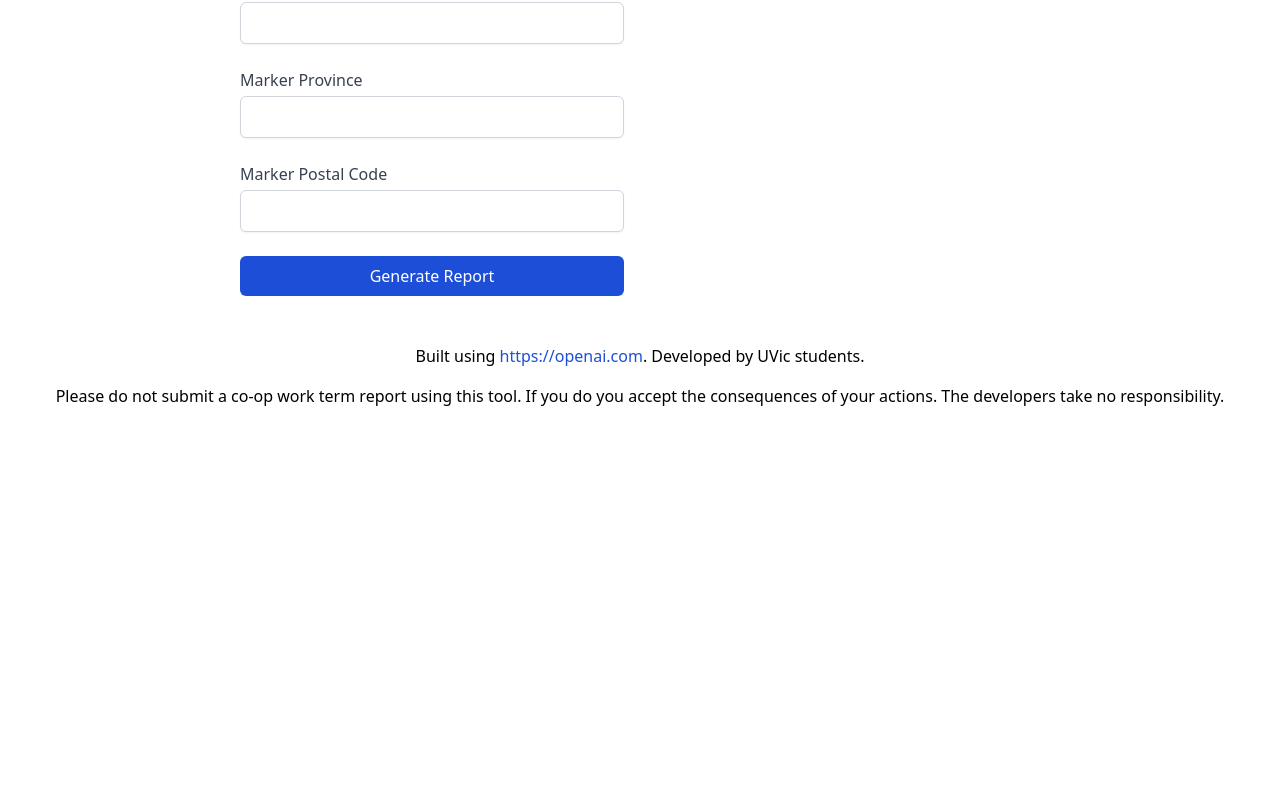
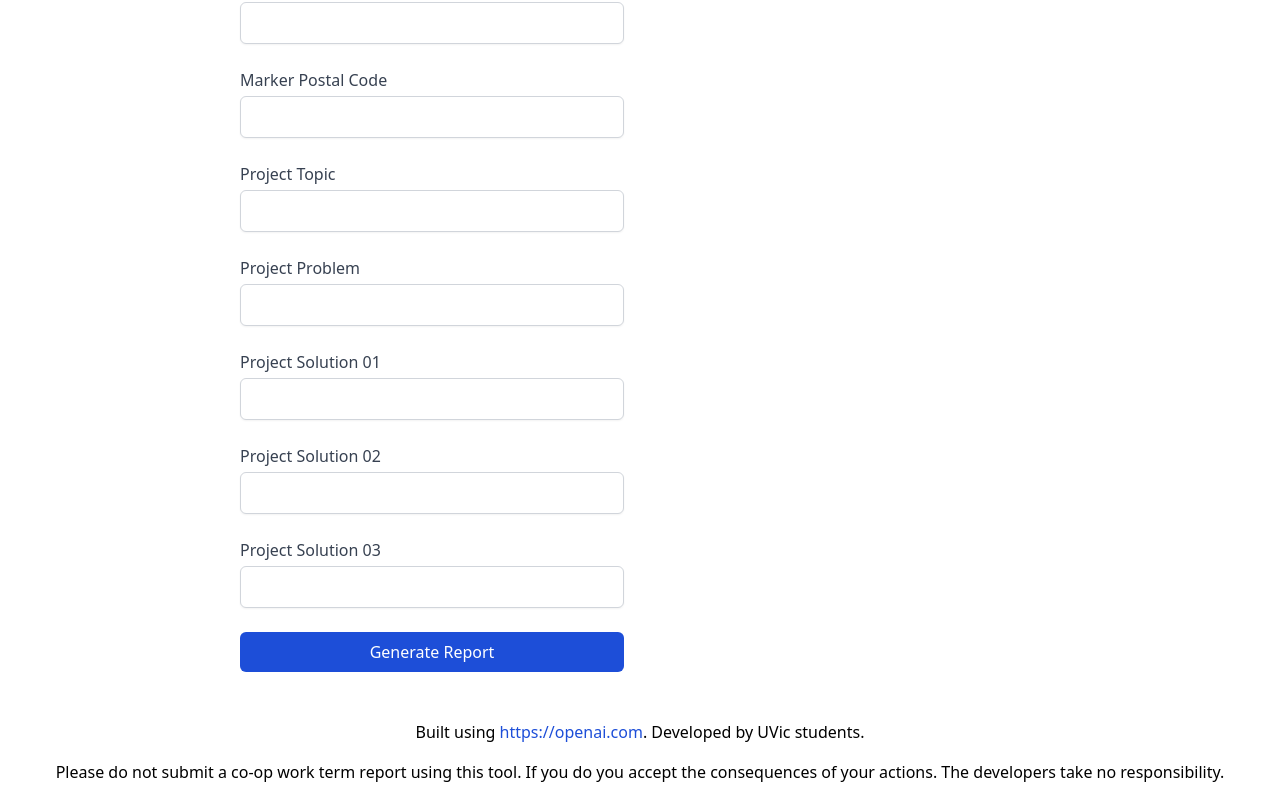
Before and after one commit to malcolmseyd/coop-report-generator, a React (Create React App) app in the folder frontend/: page / in a window 1280 px wide. Shown: the part 1908-2708 px from the top of the page. Before the commit the page ends 2332 px from the top, so only its background shows below. Built offline with nearby package versions, Linux system fonts and the light colour scheme.

Commit message:
add new schema data

```diff
--- a/frontend/src/components/form.tsx
+++ b/frontend/src/components/form.tsx
@@ -17,13 +17,18 @@ const Form = (Props: any) => {
   const [workTermSeason, setWorkTermSeason] = useState("");
   const [workTermYear, setWorkTermYear] = useState("");
   const [workTermNumber, setWorkTermNumber] = useState("");
-  const [projectTopic, setProjectTopic] = useState("");
   const [dueDate, setDueDate] = useState("");
   const [markerName, setMarkerName] = useState("");
   const [markerAddress, setMarkerAddress] = useState("");
   const [markerCity, setMarkerCity] = useState("");
   const [markerProvince, setMarkerProvince] = useState("");
   const [markerPostalCode, setMarkerPostalCode] = useState("");
+
+  const [projectTopic, setProjectTopic] = useState("");
+  const [projectProblem, setProjectProblem] = useState("");
+  const [projectSolution1, setProjectSolution1] = useState("");
+  const [projectSolution2, setProjectSolution2] = useState("");
+  const [projectSolution3, setProjectSolution3] = useState("");
 
   const handleSubmit = (event: any) => {
     event.preventDefault();
@@ -60,6 +65,9 @@ const Form = (Props: any) => {
         province: markerProvince,
         zip: markerPostalCode,
       },
+      project: projectTopic,
+      problem: projectProblem,
+      solutions: [projectSolution1, projectSolution2, projectSolution3],
     };
 
     axios
@@ -379,26 +387,6 @@ const Form = (Props: any) => {
             required
           />
         </label>
-        <label className="block" htmlFor="project-topic">
-          <span className="text-gray-700">Project Topic / Area of Work</span>
-          <input
-            name="project-topic"
-            type="text"
-            className="
-                    mt-1
-                    block
-                    w-full
-                    rounded-md
-                    border-gray-300
-                    shadow-sm
-                    focus:border-blue-300 focus:ring focus:ring-blue-200 focus:ring-opacity-50
-                  "
-            placeholder=""
-            value={projectTopic}
-            onChange={(event) => setProjectTopic(event.target.value)}
-            required
-          />
-        </label>
         <label className="block" htmlFor="due-date">
           <span className="text-gray-700">Due Date</span>
           <input
@@ -519,6 +507,106 @@ const Form = (Props: any) => {
             required
           />
         </label>
+        <label className="block" htmlFor="project-topic">
+          <span className="text-gray-700">Project Topic</span>
+          <input
+            name="project-topic"
+            type="text"
+            className="
+                    mt-1
+                    block
+                    w-full
+                    rounded-md
+                    border-gray-300
+                    shadow-sm
+                    focus:border-blue-300 focus:ring focus:ring-blue-200 focus:ring-opacity-50
+                  "
+            placeholder=""
+            value={projectTopic}
+            onChange={(event) => setProjectTopic(event.target.value)}
+            required
+          />
+        </label>
+        <label className="block" htmlFor="project-problem">
+          <span className="text-gray-700">Project Problem</span>
+          <input
+            name="project-problem"
+            type="text"
+            className="
+                    mt-1
+                    block
+                    w-full
+                    rounded-md
+                    border-gray-300
+                    shadow-sm
+                    focus:border-blue-300 focus:ring focus:ring-blue-200 focus:ring-opacity-50
+                  "
+            placeholder=""
+            value={projectProblem}
+            onChange={(event) => setProjectProblem(event.target.value)}
+            required
+          />
+        </label>
+        <label className="block" htmlFor="project-solution-01">
+          <span className="text-gray-700">Project Solution 01</span>
+          <input
+            name="project-solution-01"
+            type="text"
+            className="
+                    mt-1
+                    block
+                    w-full
+                    rounded-md
+                    border-gray-300
+                    shadow-sm
+                    focus:border-blue-300 focus:ring focus:ring-blue-200 focus:ring-opacity-50
+                  "
+            placeholder=""
+            value={projectSolution1}
+            onChange={(event) => setProjectSolution1(event.target.value)}
+            required
+          />
+        </label>
+        <label className="block" htmlFor="project-solution-02">
+          <span className="text-gray-700">Project Solution 02</span>
+          <input
+            name="project-solution-02"
+            type="text"
+            className="
+                    mt-1
+                    block
+                    w-full
+                    rounded-md
+                    border-gray-300
+                    shadow-sm
+                    focus:border-blue-300 focus:ring focus:ring-blue-200 focus:ring-opacity-50
+                  "
+            placeholder=""
+            value={projectSolution2}
+            onChange={(event) => setProjectSolution2(event.target.value)}
+            required
+          />
+        </label>
+        <label className="block" htmlFor="project-solution03">
+          <span className="text-gray-700">Project Solution 03</span>
+          <input
+            name="project-solution03"
+            type="text"
+            className="
+                    mt-1
+                    block
+                    w-full
+                    rounded-md
+                    border-gray-300
+                    shadow-sm
+                    focus:border-blue-300 focus:ring focus:ring-blue-200 focus:ring-opacity-50
+                  "
+            placeholder=""
+            value={projectSolution3}
+            onChange={(event) => setProjectSolution3(event.target.value)}
+            required
+          />
+        </label>
         <button
           type="submit"
           className="rounded-md bg-blue-700 p-2 text-white outline-none ring-blue-900 ring-offset-2 hover:bg-blue-900 hover:ring-2 focus:bg-blue-900 focus:ring-2"
```
